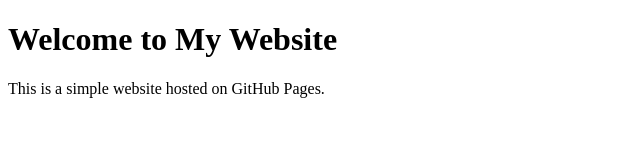
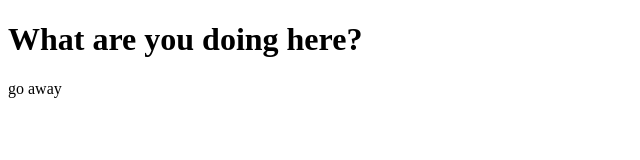
Before and after one commit to C-Dingus/C-Dingus.github.io, a plain HTML site: page index.html in a window 1280 px wide. Shown: the whole page, without its empty margins (0-640 px from the left). Drawn offline with Linux system fonts and the light colour scheme.

Commit message:
Update index.html

```diff
--- a/index.html
+++ b/index.html
@@ -1,10 +1,10 @@
 <!DOCTYPE html>
 <html>
 <head>
-    <title>My GitHub Pages Website</title>
+    <title>Oh</title>
 </head>
 <body>
-    <h1>Welcome to My Website</h1>
-    <p>This is a simple website hosted on GitHub Pages.</p>
+    <h1>What are you doing here?</h1>
+    <p>go away</p>
 </body>
 </html>
```
